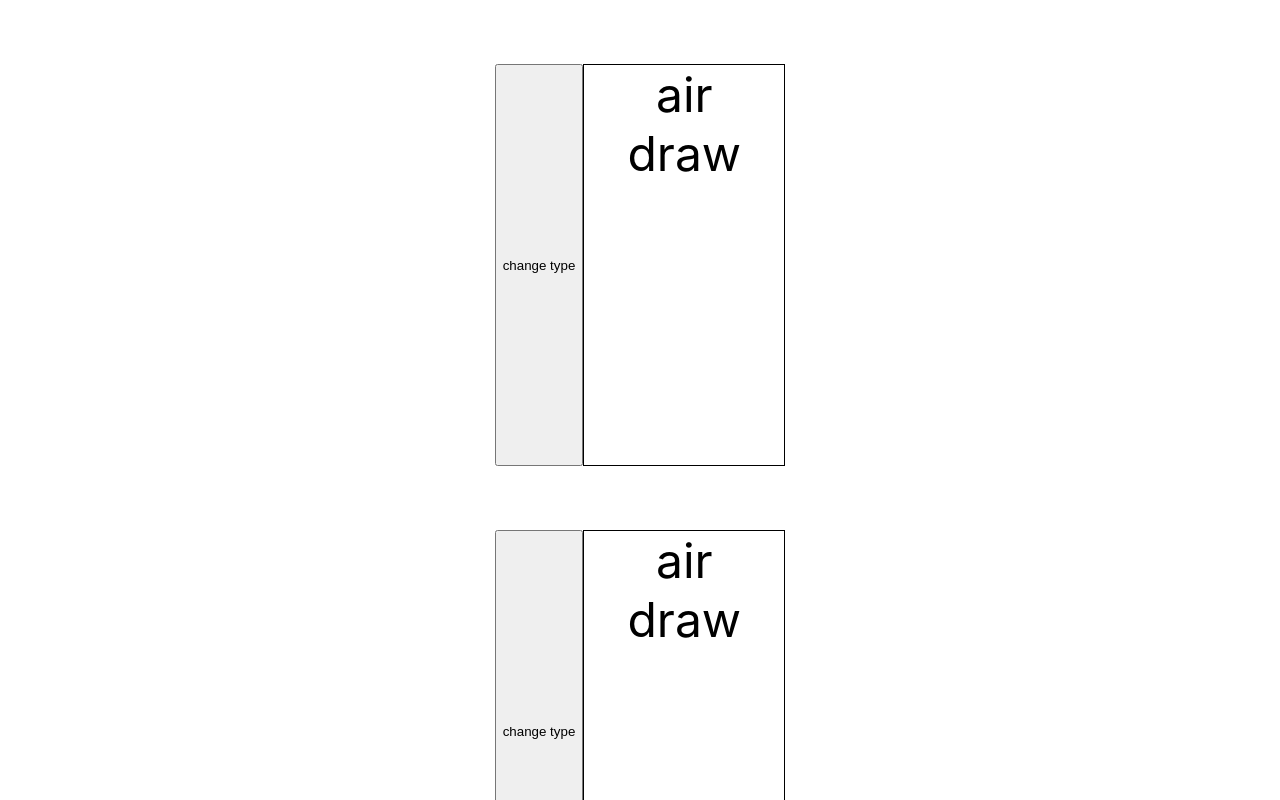
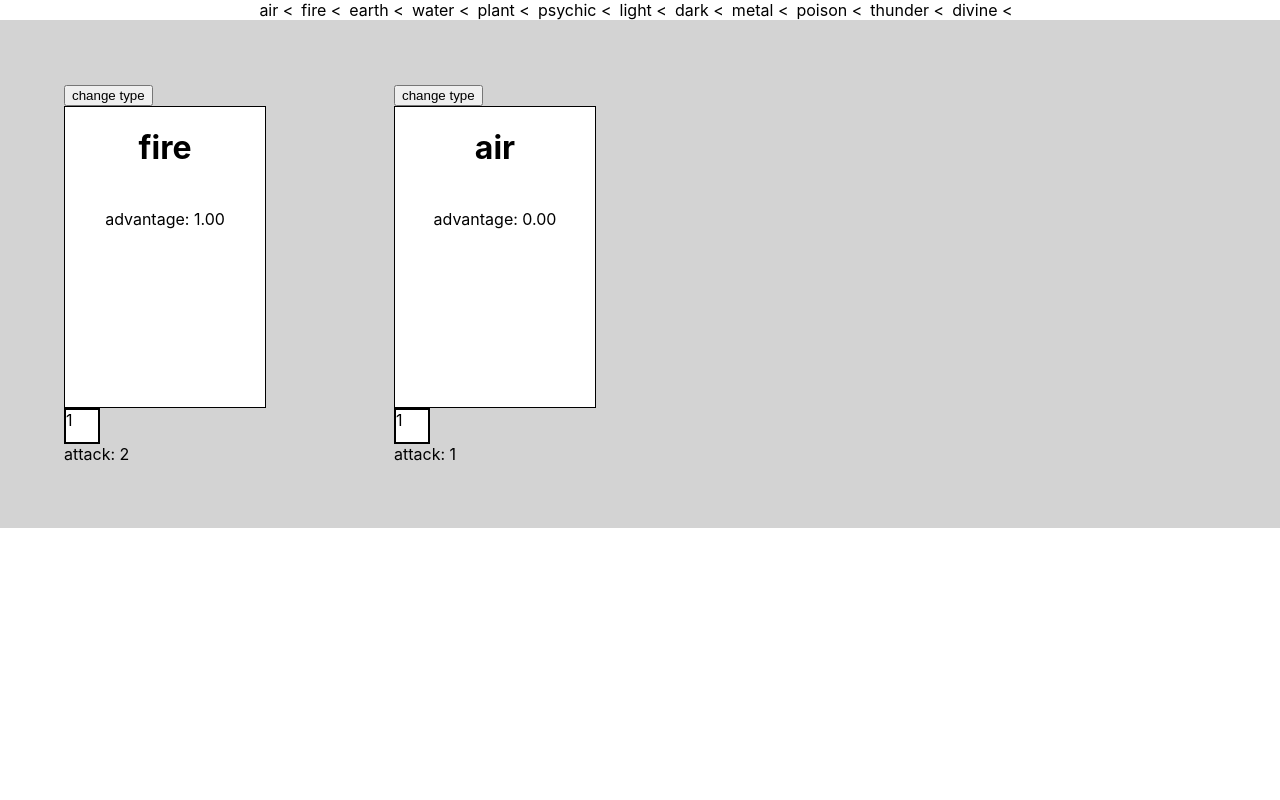
Before and after one commit to reergymerej/afew, a React (Create React App) app: page / in a window 1280 px wide. Shown: the top 800 px of the page. Built offline with nearby package versions, Linux system fonts and the light colour scheme.

Commit message:
Add types

```diff
--- a/src/App.css
+++ b/src/App.css
@@ -1,16 +1,51 @@
 .App {
+  display: flex;
+  flex-direction: column;
+}
+
+.Board {
+  flex: 1;
+  background: lightgray;
+  display: flex;
+  flex-wrap: wrap;
 }
 
 .Row {
+  /*
   display: flex;
   justify-content: center;
+  */
   margin: 4em;
 }
 
 .Card {
-  font-size: 3em;
   text-align: center;
   border: 1px solid black;
   width: 200px;
-  height: 400px;
+  height: 300px;
+  background: #fff;
 }
+
+.Key {
+  display: flex;
+  justify-content: center;
+}
+
+.KeyItem {
+  margin-right: 0.5em;
+}
+
+.Value {
+  display: inline-block;
+  border: 1px solid #000;
+  width: 3em;
+  height: 3em;
+  line-height: 3em;
+}
+
+.Die {
+  background: #fff;
+  width: 2em;
+  height: 2em;
+  border: 2px solid black;
+}
--- a/src/App.tsx
+++ b/src/App.tsx
@@ -2,21 +2,41 @@ import React from 'react'
 import { useState } from 'react'
 import './App.css'
 
-enum CardType {
-  air,
-  fire,
-  earth,
-  water,
+type CardType = string
+
+const cardTypes: CardType[] = [
+    'air',
+    'fire',
+    'earth',
+    'water',
+    'plant',
+    'psychic',
+    'light',
+    'dark',
+    'metal',
+    'poison',
+    'thunder',
+    'divine',
+]
+
+const getDistance = (a: number, b: number, mod: number): number => {
+  // Return modulo distance, steps from a to b.
+  if (b < a) {
+    return mod - a + b
+  }
+  return b - a
 }
 
-const cardTypes: CardType[] = Object.values(CardType)
-  .filter(value => typeof value !== 'string')
-  .map(value => value as CardType)
+const advantageStep = 1 / (cardTypes.length - 2)
 
-type CardProps = {
-  cardType: CardType
-  combatResult: CombatResult | null,
+const getAdvantageModifier = (a: CardType, opponent: CardType): number => {
+  const aIndex = cardTypes.indexOf(a)
+  const opponentIndex = cardTypes.indexOf(opponent)
+  const stepsToOpponent = getDistance(aIndex, opponentIndex, cardTypes.length)
+  const advantage = (stepsToOpponent - 1) * advantageStep
+  return Math.abs(advantage)
 }
+
 
 enum CombatResult {
   win,
@@ -24,14 +44,25 @@ enum CombatResult {
   draw,
 }
 
+type CardProps = {
+  cardType: CardType
+  combatResult: CombatResult | null,
+  advantage: number,
+}
+
 const Card: React.FunctionComponent<CardProps> = (props: CardProps) => {
   const {
+    advantage,
     cardType,
     combatResult,
   } = props
   return (
     <div className="Card">
-      {CardType[cardType]}
+      <h1>
+        {cardType}
+      </h1>
+      <br />
+      advantage: {advantage.toFixed(2)}
       <br />
       {combatResult !== null && CombatResult[combatResult]}
     </div>
@@ -40,6 +71,8 @@ const Card: React.FunctionComponent<CardProps> = (props: CardProps) => {
 
 type Player = {
   cardType: CardType,
+  dieValue: number,
+  attackValue: number, // TODO: calculate this instead of storing
 }
 
 const getNextType = (cardType: CardType): CardType => {
@@ -55,40 +88,62 @@ type State = {
 const initialState: State = {
   players: [
     {
-      cardType: cardTypes[0],
+      cardType: cardTypes[1],
+      dieValue: 1,
+      attackValue: 0,
     },
     {
       cardType: cardTypes[0],
+      dieValue: 1,
+      attackValue: 0,
     },
+    // {
+    //   cardType: cardTypes[0],
+    // },
+    // {
+    //   cardType: cardTypes[0],
+    // },
   ]
 }
 
-const areOpposites = (a: CardType, b: CardType): boolean => {
+type KeyProps = {
+  cardTypes: CardType[],
+}
+
+const Key: React.FunctionComponent<KeyProps> = (props: KeyProps) => {
   return (
-    (a === CardType.air && b === CardType.earth)
-    || (a === CardType.fire && b === CardType.water)
-    || (a === CardType.earth && b === CardType.air)
-    || (a === CardType.water && b === CardType.fire)
+    <div className="Key">
+      { props.cardTypes.map(cardType => {
+        return (
+          <div className="KeyItem" key={cardType}>
+            {cardType} &lt;
+          </div>
+        )
+      })}
+    </div>
   )
 }
 
-const isStronger = (a: CardType, b: CardType): boolean => {
-  //  A < F < E < W < A
-  return (
-    (a === CardType.air && b === CardType.water)
-    || (a === CardType.fire && b === CardType.air)
-    || (a === CardType.earth && b === CardType.fire)
-    || (a === CardType.water && b === CardType.earth)
-  )
+const rand = (min: number, max: number): number => {
+  min = Math.ceil(min);
+  max = Math.floor(max);
+  return Math.floor(Math.random() * (max - min + 1) + min)
 }
 
-const getCombatResult = (a: CardType, opponent: CardType): CombatResult => {
-  if (a === opponent || areOpposites(a, opponent)) {
-    return CombatResult.draw
+type DieProps = {
+  value: number,
+  onRoll: (value: number) => void,
 }
-  return isStronger(a, opponent)
-    ? CombatResult.win
-    : CombatResult.lose
+
+const Die: React.FunctionComponent<DieProps> = (props: DieProps) => {
+  const { value, onRoll, } = props
+  const handleClick = () => {
+    const newValue = rand(1, 6)
+    onRoll(newValue)
+  }
+  return (
+    <div className="Die" onClick={handleClick}>{value}</div>
+  )
 }
 
 const App = () => {
@@ -110,31 +165,52 @@ const App = () => {
 
   return (
     <div className="App">
+      <div>
+        <Key cardTypes={cardTypes} />
+      </div>
+
+      <div className="Board">
         { players.map((player, i) => {
+          const playerIndex = players.indexOf(player)
+
           const handleChangeType = () => {
             const nextType = getNextType(player.cardType)
-          const playerIndex = players.indexOf(player)
             replacePlayer(playerIndex,
               {
               ...player,
               cardType: nextType,
             })
           }
+          const handleRoll: DieProps['onRoll'] = (value) => {
+            replacePlayer(playerIndex,
+              {
+              ...player,
+              dieValue: value,
+            })
+          }
 
           const opponent = players.filter((_, playerIndex) => playerIndex !== i)[0]
-
-        const combatResult = getCombatResult(player.cardType, opponent.cardType)
+          const advantage = getAdvantageModifier(player.cardType, opponent.cardType)
+          const attack = player.dieValue + advantage
 
           return (
             <div key={i} className="Row">
               <button onClick={handleChangeType}>change type</button>
+
               <Card
+                advantage={advantage}
                 cardType={player.cardType}
-              combatResult={combatResult}
+                combatResult={null}
               />
+              <Die
+                value={player.dieValue}
+                onRoll={handleRoll}
+              />
+              <span>attack: {attack}</span>
             </div>
           )
         })}
+      </div>
     </div>
   );
 }
```
Lines whose indentation alone changed are shown as unchanged.
